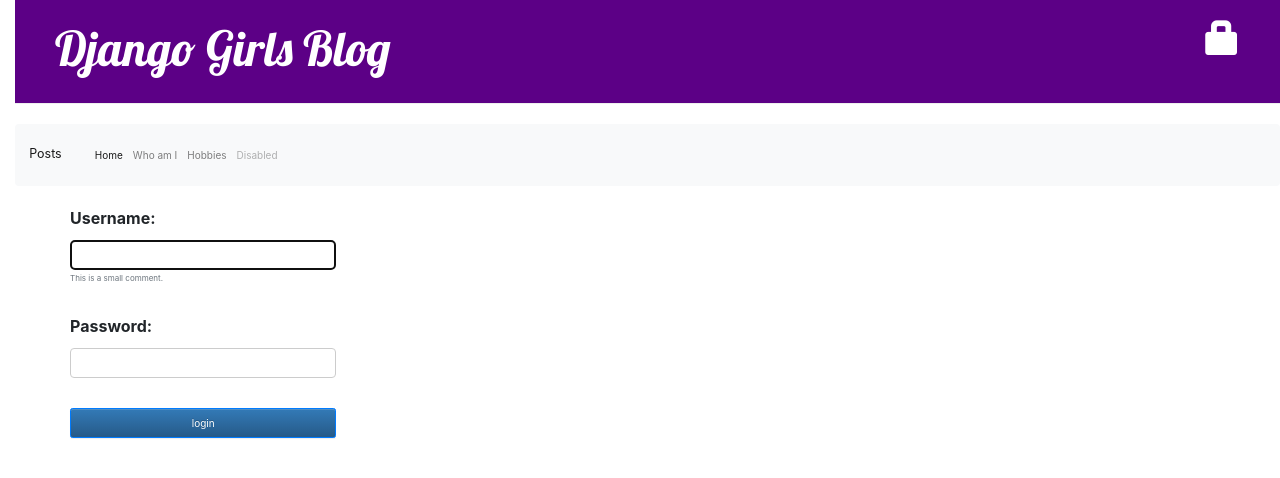
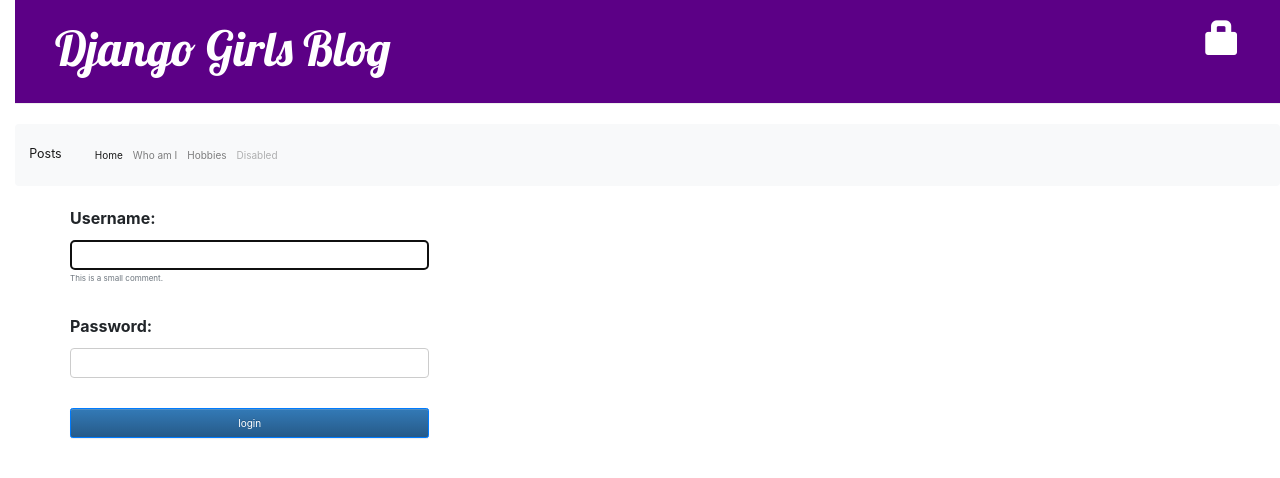
Before and after one commit to KarlaG6/my_blog_py, a Django app: page /accounts/login/?next=/drafts/ in a window 1280 px wide. Shown: the top 478 px of the page. Run offline with Django 3.2, Linux system fonts and the light colour scheme; some libraries are stand-ins or nearby versions.

Commit message:
nothing but detail

```diff
--- a/blog/static/css/blog.css
+++ b/blog/static/css/blog.css
@@ -62,15 +62,15 @@
 
 /* Login styles*/
 form {
-    position: absolute;
-
+    position: absolute !important;
 }
 
 input {
     border: 1px solid #ccc;
     border-radius: 4px;
-    width: 100%;
+    width: 100% !important;
     height: 30px;
+    font-size: initial;
 }
 
 .form-group {
@@ -82,4 +82,4 @@
 }
 input:hover {
     border-color: #622b5e;
-  }
+}
```
